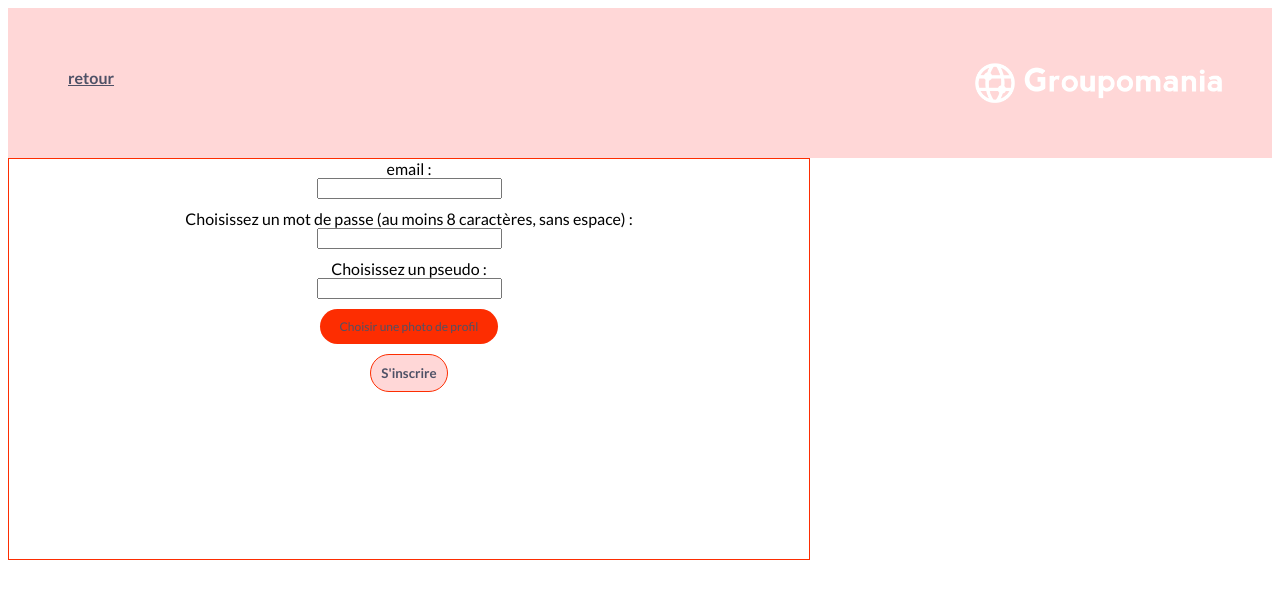
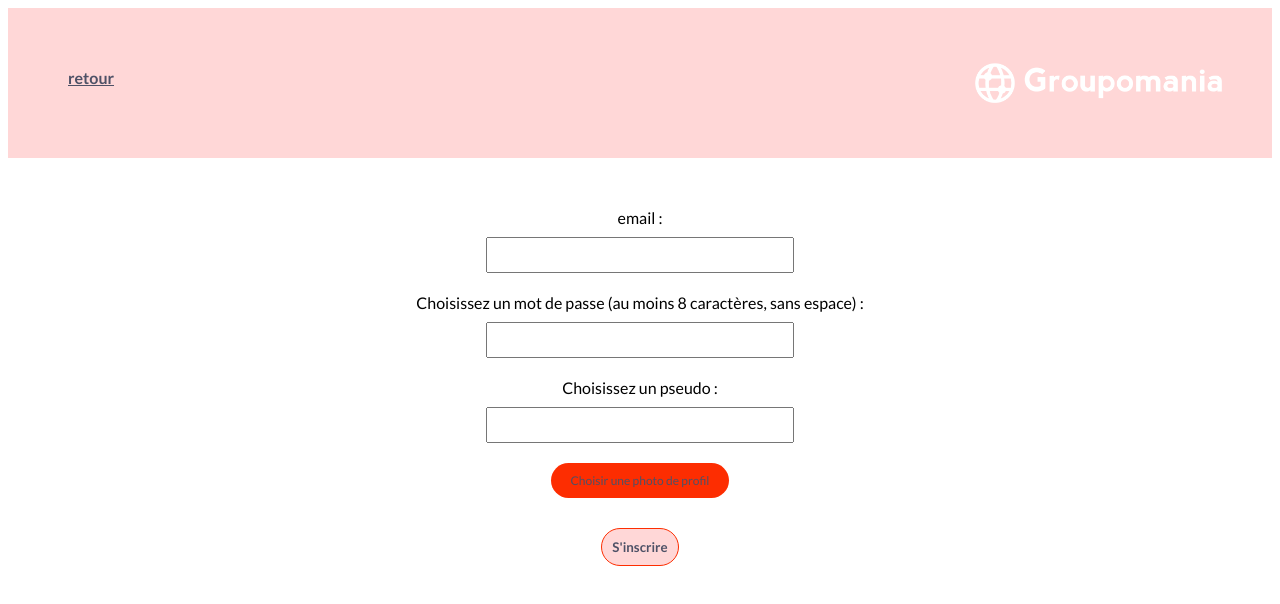
Before and after one commit to alexandraMallet/groupomania_front2, a Vue app: page /signup in a window 1280 px wide. Shown: the top 604 px of the page. Built offline with nearby package versions, Linux system fonts and the light colour scheme.

Commit message:
style signup TODO:aperçu image

```diff
--- a/src/views/SignupView.vue
+++ b/src/views/SignupView.vue
@@ -1,13 +1,13 @@
 <template>
 
-  <HeaderLoginSignup/>
-
+  <HeaderLoginSignup />
+  <div class="signup-container">
     <form class="signup-form" @submit.prevent="signup">
       <label for="email">email :</label>
       <input class="input-email" id="email" v-model="email" />
 
       <label for="password">Choisissez un mot de passe (au moins 8 caractères, sans espace) :</label>
-    <input class="input-password" id= "password" v-model="password" />
+      <input class="input-password" id="password" v-model="password" />
 
       <label for="pseudo">Choisissez un pseudo :</label>
       <input class="pseudo" id="pseudo" v-model="pseudo" />
@@ -18,6 +18,7 @@
 
       <Button :buttonText="buttonText" />
     </form>
+  </div>
 </template>
 
 <script>
@@ -76,30 +77,25 @@ export default {
 <style scoped lang="scss">
 @import '@/assets/index.scss';
 
-nav {
-  padding: 30px;
+.signup-container {
 
-  a {
-    font-weight: bold;
-    color: $color-tertiary;
+  height: 300px;
+  width: 100%;
 
-    &.router-link-exact-active {
-      color: $color-primary;
-    }
-  }
-}
-
-.signup-form {
+  form {
+    margin-top: 50px;
     display: flex;
     flex-direction: column;
+    text-align: center;
     align-items: center;
-  height: 400px;
-  width: 800px;
-  border: 1px solid $color-primary;
+
+    input {
+      margin-top: 10px;
+      height: 30px;
+      width: 300px;
+      margin-bottom: 20px;
+
     }
-
-.signup-form :nth-child(2n) {
-  margin-bottom: 10px;
   }
 
   .image-input {
@@ -117,4 +113,9 @@ nav {
     border-radius: 50px;
     border: none;
   }
+
+  button {
+    margin-top: 30px;
+  }
+}
 </style>
```
Lines whose indentation alone changed are shown as unchanged.
